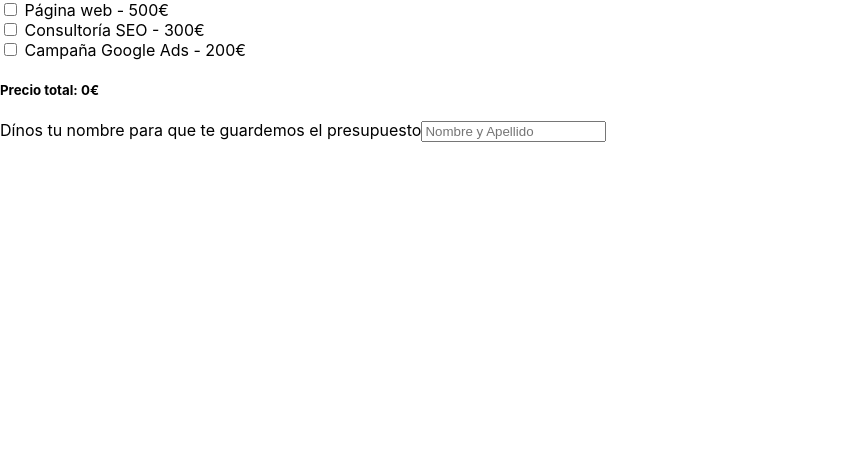
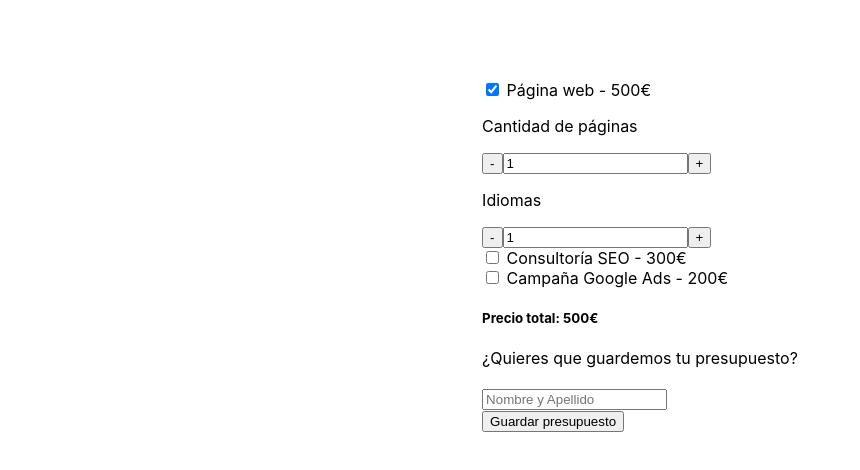
Before and after one commit to velezarav/sprint-7, a React (Create React App) app: page / in a window 1280 px wide. Shown: the top 470 px of the page, without its empty margins (0-860 px from the left). Built offline with nearby package versions, Linux system fonts and the light colour scheme.

Commit message:
ejercicio 2

```diff
--- a/src/App.css
+++ b/src/App.css
@@ -1,38 +1,15 @@
-.App {
-  text-align: center;
+body {
+  margin: 0;
+  padding: 0;
 }
 
-.App-logo {
-  height: 40vmin;
-  pointer-events: none;
+.form-container {
+  display: flex;
+  justify-content: center;
+  align-items: center;
+  margin: 5rem auto;
 }
 
-@media (prefers-reduced-motion: no-preference) {
-  .App-logo {
-    animation: App-logo-spin infinite 20s linear;
-  }
+.form {
+  align-self: center;
 }
-
-.App-header {
-  background-color: #282c34;
-  min-height: 100vh;
-  display: flex;
-  flex-direction: column;
-  align-items: center;
-  justify-content: center;
-  font-size: calc(10px + 2vmin);
-  color: white;
-}
-
-.App-link {
-  color: #61dafb;
-}
-
-@keyframes App-logo-spin {
-  from {
-    transform: rotate(0deg);
-  }
-  to {
-    transform: rotate(360deg);
-  }
-}
--- a/src/App.js
+++ b/src/App.js
@@ -1,39 +1,42 @@
 import './App.css';
 import {useState} from 'react';
 import Panel from './components/Panel'
+import './App.css'
 
 function App() {
   const [quote, setQuote] = useState({
     id: 0,
     client: "",
-    webPage: false,
+    webPage: true,
     wPLanguages: 1,
     wPQuantity: 1,
     consultingSEO: false,
     adsCampaign: false,
     total: 0
   })
-  console.log('empezando')
 
   function handleChange(e){
-    console.log('evento')
     const {name, value, checked, type} = e.target;
-
-    const calculateWP = quote.wPQuantity > 1 || quote.wPLanguages > 1 ? quote.wPQuantity * quote.wPLanguages * 30 : 0;
-    const calculateTotal = (quote.webPage ? (500 + calculateWP) : 0) + (quote.consultingSEO ? 300 : 0) + (quote.adsCampaign ? 200 : 0);
 
     setQuote(prevquote => ({
       ...prevquote,
-        [name]: type === "checkbox" ? checked : value,
-        total: calculateTotal
+      [name]: type === "checkbox" ? checked : value
     }))
+  }
 
-      console.log(quote.webPage)
+  const calculateWP = quote.wPQuantity > 1 || quote.wPLanguages > 1 ? quote.wPQuantity * quote.wPLanguages * 30 : 0;
+  quote.total = (quote.webPage ? (500 + calculateWP) : 0) + (quote.consultingSEO ? 300 : 0) + (quote.adsCampaign ? 200 : 0);
+
+  function setQuantity(q) {
+    setQuote(prevquote => ({
+      ...prevquote,
+      wPQuantity: q
+    }))
   }
-  console.log(quote)
 
   return (
-    <form className="Form">
+    <div className='form-container'>
+      <form className="form">
         <input
           type ="checkbox"
           id="webPage"
@@ -43,7 +46,7 @@ function App() {
         />
         <label htmlFor='webPage'> Página web - 500€ </label>
         <br/>
-      {quote.webPage && <Panel />}
+        {quote.webPage && <Panel quantity={quote.wPQuantity} languages={quote.wPLanguages} handleQuantity={setQuantity} />}
         <input
           type ="checkbox"
           id="consultingSEO"
@@ -63,7 +66,9 @@ function App() {
         <label htmlFor='adsCampaign'> Campaña Google Ads - 200€ </label>
         <h5>Precio total: {quote.total}€</h5>
 
-      <label>Dínos tu nombre para que te guardemos el presupuesto</label>
+        <label>¿Quieres que guardemos tu presupuesto?</label>
+        <br />
+        <br />
         <input
           type="text"
           placeholder='Nombre y Apellido'
@@ -71,7 +76,10 @@ function App() {
           name='client'
           value={quote.client}
         />
+        <br />
+        <button>Guardar presupuesto</button>
       </form>
+    </div>
   );
 }
 
--- a/src/components/Panel.js
+++ b/src/components/Panel.js
@@ -1,7 +1,31 @@
-import React from "react";
+import React, { useState } from "react";
 
-export default function Panel() {
+export default function Panel(props) {
+
+    const [languages, setLanguages] = useState(props.languages);
+    const [quantity, setQuantity] = useState(props.quantity);
+
+    function subQuantity() {
+        setQuantity(prevQuantity => prevQuantity > 1 ? prevQuantity - 1 : 1)
+    }
+
+    function addQuantity() {
+        setQuantity(prevQuantity => prevQuantity + 1)
+    }
+
+    console.log(quantity)
+
     return(
-    <h1>hola</h1>
+    <div>
+        <p>Cantidad de páginas</p>
+        <button onClick={subQuantity}>-</button>
+        <input  value={quantity} onChange={() => props.handleQuantity(quantity)} />
+        <button onClick={addQuantity}>+</button>
+        <br/>
+        <p>Idiomas</p>
+        <button>-</button>
+        <input value={languages}/>
+        <button>+</button>
+    </div>
     )
 }
--- a/src/index.css
+++ b/src/index.css
@@ -5,6 +5,9 @@ body {
     sans-serif;
   -webkit-font-smoothing: antialiased;
   -moz-osx-font-smoothing: grayscale;
+  height: 100%;
+  display: flex;
+  justify-content: center;
 }
 
 code {
```
Lines whose indentation alone changed are shown as unchanged.
